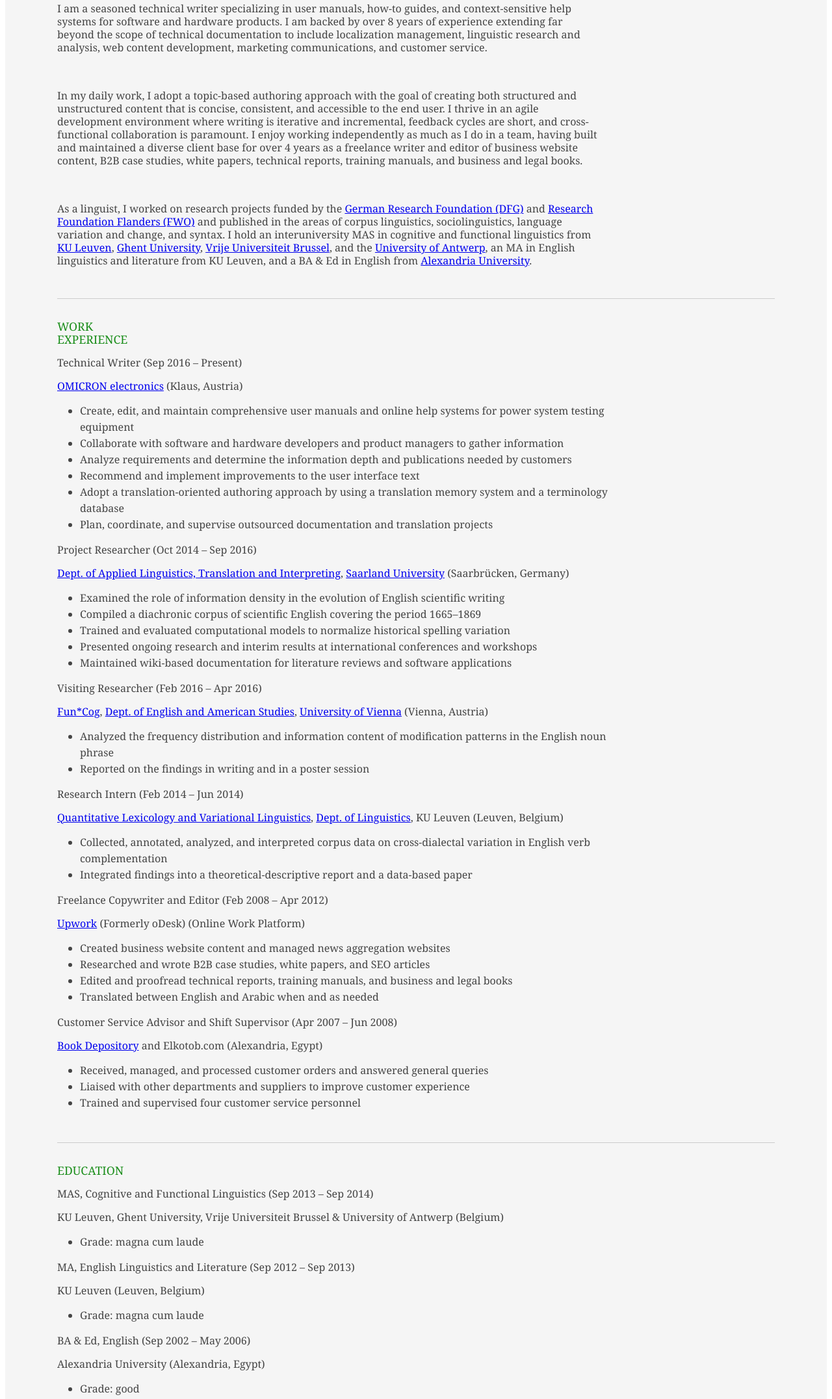
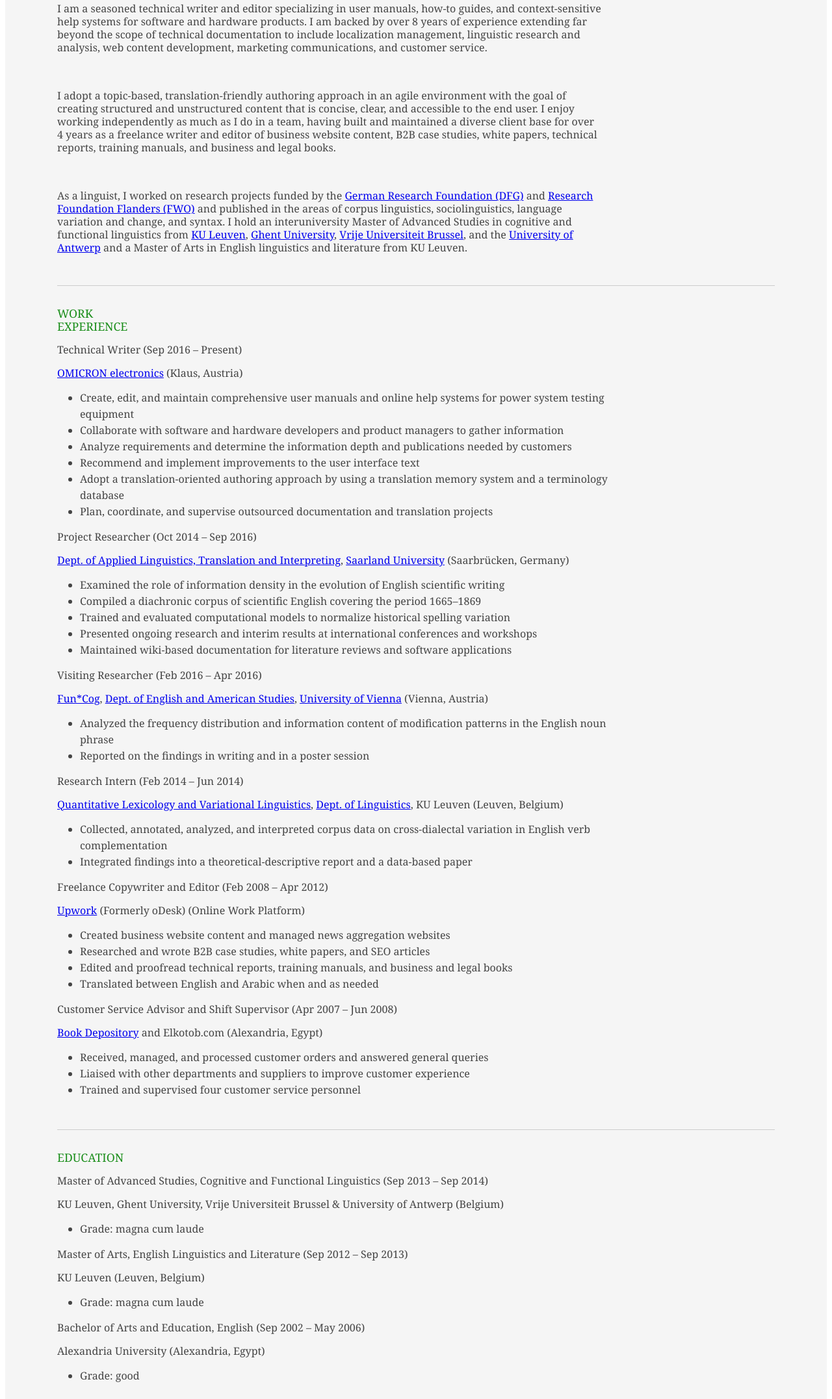
Before and after one commit to ashrafkhamis/ashrafkhamis.github.com, a plain HTML site: page index.htm in a window 1280 px wide. Shown: the part 1562-3715 px from the top of the page at 65% size. Drawn offline with Linux system fonts and the light colour scheme; a small style sheet from the web is missing.

Commit message:
CV update

```diff
--- a/index.htm
+++ b/index.htm
@@ -4,7 +4,7 @@
 <meta charset="UTF-8"/>
 <meta name="viewport" content="width=device-width, initial-scale=1"/>
 
-	<title>Ashraf Khamis | Technical Writer at OMICRON electronics</title>
+	<title>Ashraf Khamis | Experienced Agile Technical Writer, Editor & Localization Manager with Background in Linguistics</title>
 	<meta http-equiv="content-type" content="text/html; charset=UTF-8">
 
 	<meta name="author" content="Ashraf Khamis"/>
@@ -76,11 +76,11 @@
 						</div>
 						<div class="yui-u">
 							<p>
-								I am a seasoned technical writer specializing in user manuals, how-to guides, and context-sensitive help systems for software and hardware products. I am backed by over 8 years of experience extending far beyond the scope of technical documentation to include localization management, linguistic research and analysis, web content development, marketing communications, and customer service.</p>
+								I am a seasoned technical writer and editor specializing in user manuals, how-to guides, and context-sensitive help systems for software and hardware products. I am backed by over 8 years of experience extending far beyond the scope of technical documentation to include localization management, linguistic research and analysis, web content development, marketing communications, and customer service.</p>
 								<br/>
-								<p>In my daily work, I adopt a topic-based authoring approach with the goal of creating both structured and unstructured content that is concise, consistent, and accessible to the end user. I thrive in an agile development environment where writing is iterative and incremental, feedback cycles are short, and cross-functional collaboration is paramount. I enjoy working independently as much as I do in a team, having built and maintained a diverse client base for over 4 years as a freelance writer and editor of business website content, B2B case studies, white papers, technical reports, training manuals, and business and legal books.</p>
+								<p>I adopt a topic-based, translation-friendly authoring approach in an agile environment with the goal of creating structured and unstructured content that is concise, clear, and accessible to the end user. I enjoy working independently as much as I do in a team, having built and maintained a diverse client base for over 4 years as a freelance writer and editor of business website content, B2B case studies, white papers, technical reports, training manuals, and business and legal books.</p>
 								<br/>
-								<p>As a linguist, I worked on research projects funded by the <a href="http://www.dfg.de/en" title="German Research Foundation (DFG)">German Research Foundation (DFG)</a> and <a href="http://www.fwo.be/en" title="Research Foundation Flanders (FWO)">Research Foundation Flanders (FWO)</a> and published in the areas of corpus linguistics, sociolinguistics, language variation and change, and syntax. I hold an interuniversity MAS in cognitive and functional linguistics from <a href="http://www.kuleuven.be/english" title="KU Leuven">KU Leuven</a>, <a href="http://www.ugent.be/en" title="Ghent University"> Ghent University</a>, <a href="http://www.vub.ac.be/en" title="Vrije Universiteit Brussel"> Vrije Universiteit Brussel</a>, and the <a href="https://www.uantwerpen.be/en" title="University of Antwerp"> University of Antwerp</a>, an MA in English linguistics and literature from KU Leuven, and a BA & Ed in English from <a href="http://www.alexu.edu.eg/index.php/en" title="Alexandria University"> Alexandria University</a>.</p>
+								<p>As a linguist, I worked on research projects funded by the <a href="http://www.dfg.de/en" title="German Research Foundation (DFG)">German Research Foundation (DFG)</a> and <a href="http://www.fwo.be/en" title="Research Foundation Flanders (FWO)">Research Foundation Flanders (FWO)</a> and published in the areas of corpus linguistics, sociolinguistics, language variation and change, and syntax. I hold an interuniversity Master of Advanced Studies in cognitive and functional linguistics from <a href="http://www.kuleuven.be/english" title="KU Leuven">KU Leuven</a>, <a href="http://www.ugent.be/en" title="Ghent University"> Ghent University</a>, <a href="http://www.vub.ac.be/en" title="Vrije Universiteit Brussel"> Vrije Universiteit Brussel</a>, and the <a href="https://www.uantwerpen.be/en" title="University of Antwerp"> University of Antwerp</a> and a Master of Arts in English linguistics and literature from KU Leuven.</p>
 						</div>
 					</div><!--// .yui-gf -->
 
@@ -145,17 +145,17 @@
 							<h2><a id="education">Education</a></h2>
 							</div>
 							<div class="yui-u">
-							<p>MAS, Cognitive and Functional Linguistics (Sep 2013 – Sep 2014)</p>
+							<p>Master of Advanced Studies, Cognitive and Functional Linguistics (Sep 2013 – Sep 2014)</p>
 							<p>KU Leuven, Ghent University, Vrije Universiteit Brussel & University of Antwerp (Belgium)</p>
 								<ul>
 								<li>Grade: magna cum laude</li>
 								</ul>
-							<p>MA, English Linguistics and Literature (Sep 2012 – Sep 2013)</p>
+							<p>Master of Arts, English Linguistics and Literature (Sep 2012 – Sep 2013)</p>
 							<p>KU Leuven (Leuven, Belgium)</p>
 								<ul>
 								<li>Grade: magna cum laude</li>
 								</ul>
-							<p>BA & Ed, English (Sep 2002 – May 2006)</p>
+							<p>Bachelor of Arts and Education, English (Sep 2002 – May 2006)</p>
 							<p>Alexandria University (Alexandria, Egypt)</p>
 								<ul>
 							<li>Grade: good</li>
@@ -241,7 +241,7 @@
 							<div class="yui-u">
 							<ul>
 							<li>Arabic: native</li>
-							<li>English: fluent (near-native)</li>
+							<li>English: fluent (near native)</li>
 							<li>German: intermediate</li>
 							<li>French: elementary</li>
 							</ul>
```
Also changed, not shown: 2 other files.
